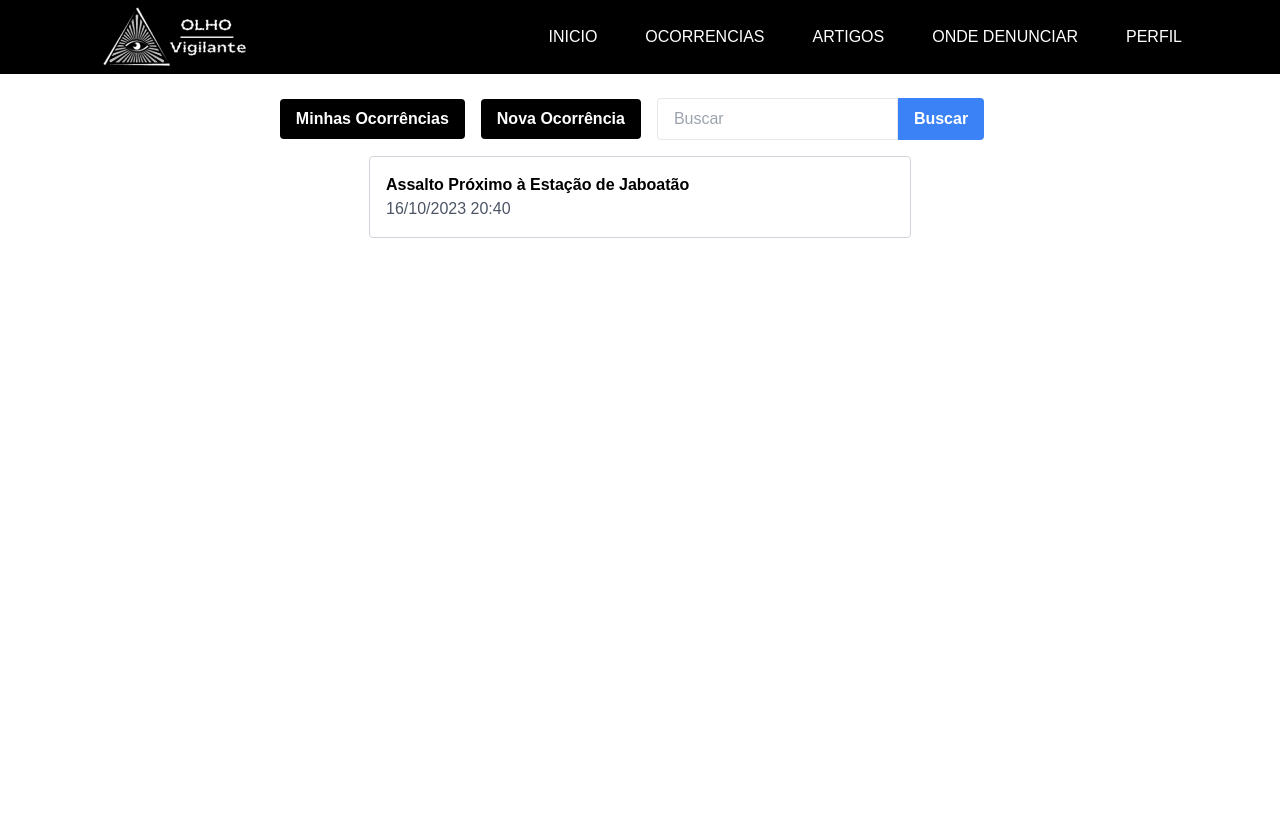
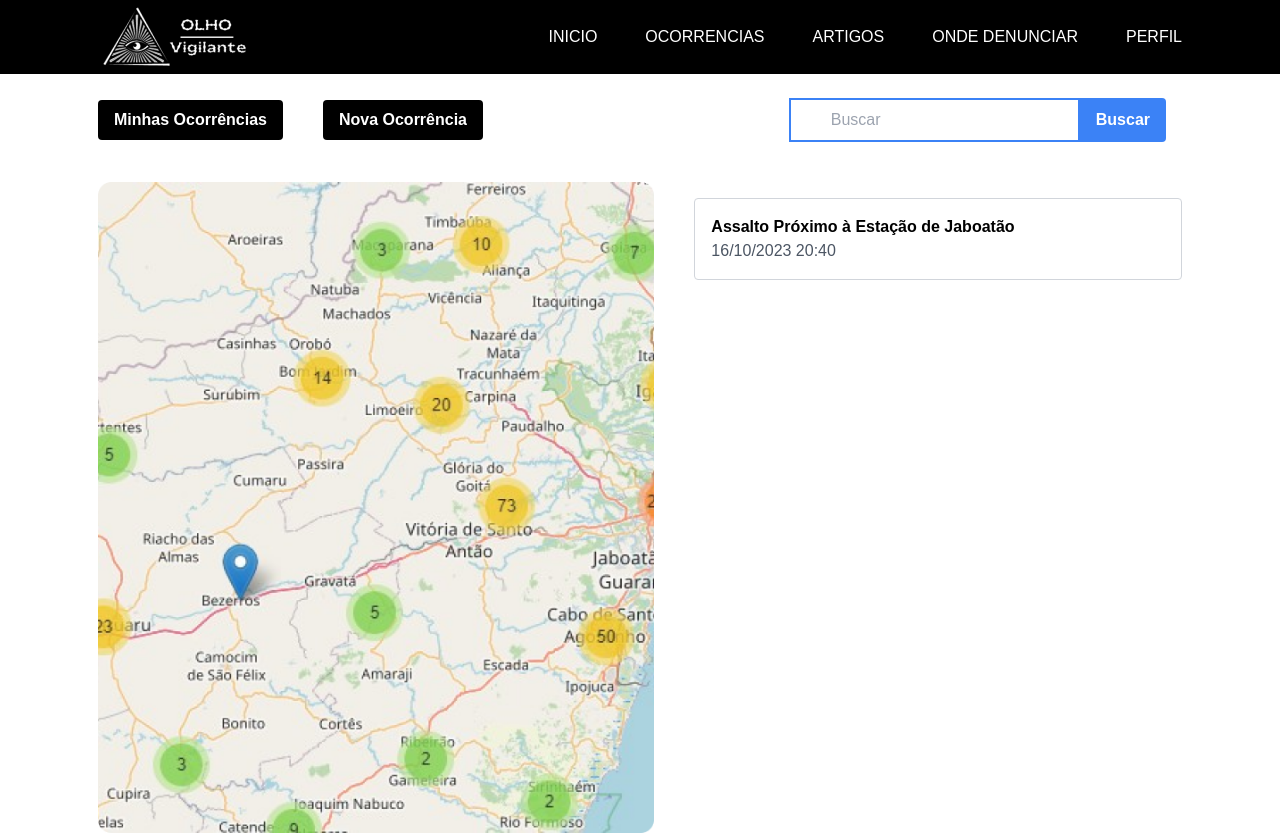
Before and after one commit to lanaclaudias/olhovigilante-pp2-web, a React (Vite) app: page /ocorrencia in a window 1280 px wide. Before the commit the page ends 800 px from the top, so only its background shows below. Built offline with nearby package versions, Linux system fonts and the light colour scheme.

Commit message:
atualizações na tela de ocorrencias

```diff
--- a/src/Ocorrencia.jsx
+++ b/src/Ocorrencia.jsx
@@ -1,4 +1,5 @@
 import React from 'react';
+import Mapa from './assets/mapa.png';
 import Header from './components/Header/Header';
 
 const fields = [
@@ -24,16 +25,19 @@ const Ocorrencia = () => {
       <Header />
       <div className="container">
         <h2 className="text-white text-center">Faça uma Ocorrência!</h2>
-        <div className="flex space-x-4 justify-center items-center">
+        <div className="flex space-x-4 justify-between items-center">
+          <div className='flex gap-10'>
           <button className="bg-black text-white font-bold py-2 px-4 rounded">
             Minhas Ocorrências
           </button>
+
           <button
             onClick={() => setShowModal(true)}
             className="bg-black text-white font-bold py-2 px-4 rounded"
           >
             Nova Ocorrência
           </button>
+          </div>
           <div className="flex space-x-4 justify-end pr-4">
             {' '}
             {/* Adicionando a classe pr-4 para margem direita */}
@@ -41,7 +45,7 @@ const Ocorrencia = () => {
               <input
                 type="text"
                 placeholder="Buscar"
-                className="border rounded-l px-4 py-2 focus:outline-none focus:ring focus:border-blue-300"
+                className="border-2 border-blue-500 rounded-tl-none px-10 py-2 focus:outline-none focus:ring focus:border-blue-800"
               />
               <button className="bg-blue-500 hover-bg-blue-700 text-white font-bold py-2 px-4 rounded-r">
                 Buscar
@@ -49,7 +53,17 @@ const Ocorrencia = () => {
             </div>
           </div>
         </div>
+
+        <div className='flex justify-between gap-10 items-start pt-10'>
+
+        <div>
+        <img src={Mapa}/>
+
+        </div>
+
         <div className="container mx-auto mt-4 p-4 rounded border border-gray-300 w-1/2">
+
+
           {' '}
           {/* Definindo a largura para 50% (w-1/2) */}
           <p className="text-black font-semibold">
@@ -57,11 +71,9 @@ const Ocorrencia = () => {
           </p>
           <p className="text-gray-600">16/10/2023 20:40</p>
         </div>
-        <form>
-          <input type="text" id="nome" required />
-        </form>
+
       </div>
-
+      </div>
       {/* MODAL */}
 
       {showModal ? (
```
Also changed, not shown: src/assets/mapa.png (added).
